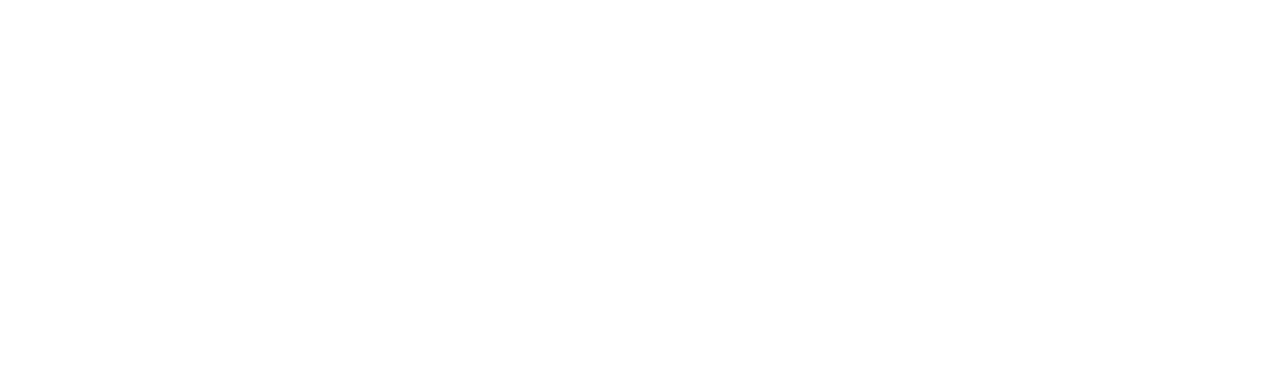
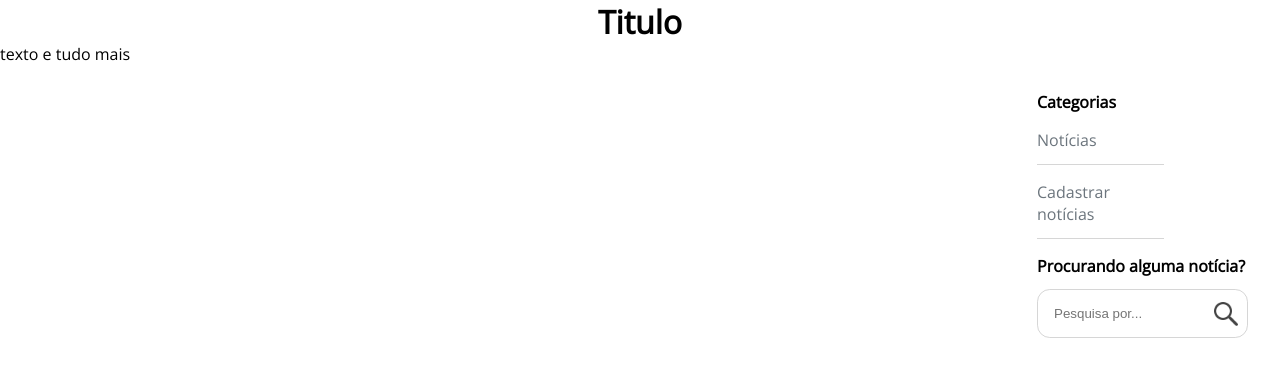
Before and after one commit to VictorAcarvalho/marlin-case, an Angular app: page /details in a window 1280 px wide. Before the commit this address led to /. Shown: the top 376 px of the page. Built offline with nearby package versions, Linux system fonts and the light colour scheme.

Commit message:
feat:add navigate navigate to details pages

```diff
--- a/src/app/app-routing.module.ts
+++ b/src/app/app-routing.module.ts
@@ -2,12 +2,16 @@
 import { RouterModule, Routes } from '@angular/router';
 import { NewslatterComponent} from './views/newslatter/newslatter.component';
 import { NewsCrudComponent} from './views/news-crud/news-crud.component';
+import {DetailsComponent} from './views/details/details.component';
 const routes: Routes = [{
   path:"",
   component:NewslatterComponent
 },{
   path:"newscreate",
   component:NewsCrudComponent
+},{
+  path:"details",
+  component:DetailsComponent
 }];
 
 @NgModule({
--- a/src/app/app.module.ts
+++ b/src/app/app.module.ts
@@ -8,12 +8,14 @@
 import { NewsCrudComponent } from './views/news-crud/news-crud.component';
 
 import{ HttpClientModule } from '@angular/common/http';
+import { DetailsComponent } from './views/details/details.component';
 @NgModule({
   declarations: [
     AppComponent,
     NewslatterComponent,
     NavSideBarComponent,
-    NewsCrudComponent
+    NewsCrudComponent,
+    DetailsComponent
   ],
   imports: [
     BrowserModule,
--- /dev/null
+++ b/src/app/views/details/details.component.html
@@ -0,0 +1,11 @@
+<div class="container-centralized">
+        <h1>Titulo</h1>
+</div>
+<div class="main-container">
+    <section>
+         texto e tudo mais
+    </section>
+    <section>
+        <app-nav-side-bar></app-nav-side-bar>
+    </section>
+</div>
--- /dev/null
+++ b/src/app/views/details/details.component.ts
@@ -0,0 +1,15 @@
+import { Component, OnInit } from '@angular/core';
+
+@Component({
+  selector: 'app-details',
+  templateUrl: './details.component.html',
+  styleUrls: ['./details.component.css']
+})
+export class DetailsComponent implements OnInit {
+
+  constructor() { }
+
+  ngOnInit(): void {
+  }
+
+}
--- a/src/app/views/newslatter/newslatter.component.html
+++ b/src/app/views/newslatter/newslatter.component.html
@@ -13,7 +13,7 @@
                         <div class="card-text">
                             <h3>{{news.title}}</h3>
                             <p class="gray-letter">{{news.body}}</p>
-                            <a routerLink='' class="inside-news">Ler mais..</a>
+                            <a (click)='navigateToDetails()' class="inside-news">Ler mais...</a>
                         </div>
                     </div>
                 </li>
--- a/src/app/views/newslatter/newslatter.component.ts
+++ b/src/app/views/newslatter/newslatter.component.ts
@@ -1,6 +1,7 @@
 import { NewsService } from './../../services/news.service';
 import { Component, OnInit } from '@angular/core';
 import { INews } from '../../utils/news.model';
+import { Router } from '@angular/router'
 @Component({
   selector: 'app-newslatter',
   templateUrl: './newslatter.component.html',
@@ -11,7 +12,7 @@
 
   newsLatters: INews[] = [];
 
-  constructor(private newsService:NewsService) {
+  constructor(private newsService:NewsService,private router:Router) {
 
    }
 
@@ -20,5 +21,7 @@
      this.newsLatters = newsLatters;
    });
   }
-
+  navigateToDetails():void{
+    this.router.navigate(['/details']);
+  }
 }
```
Also changed, not shown: src/app/views/details/details.component.css (added).
